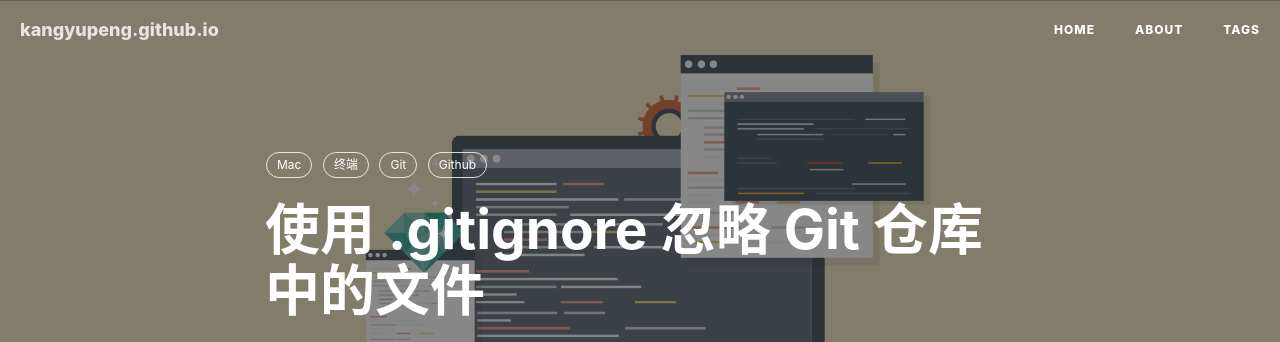
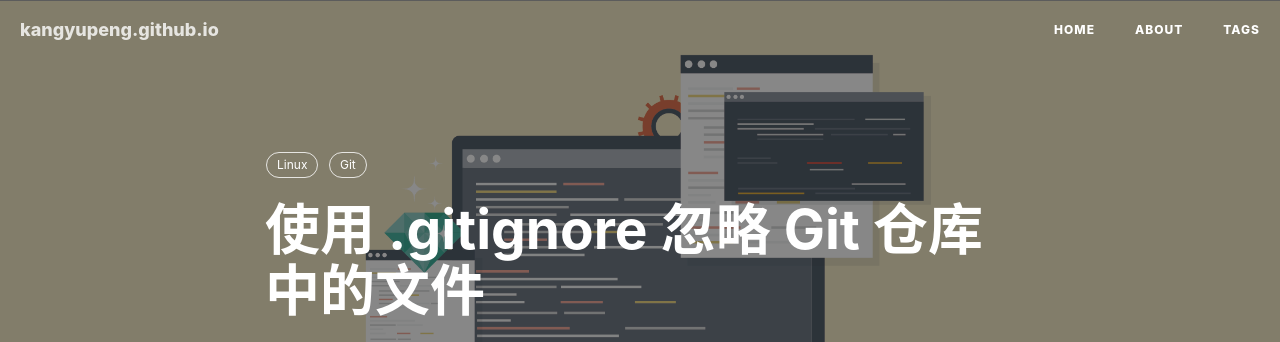
Before and after one commit to kangyupeng/kangyupeng.github.io, a Jekyll site: the page built from _posts/2017-02-22-使用-.gitignore-忽略-git-仓库中的文件.md, in a window 1280 px wide and 900 px high. Shown: the top 342 px of the window. Built offline with Jekyll 4.4.1, drawn with Linux system fonts in a browser that asks for light colours; nearby versions of some CDN libraries; comment, search, counter and statistics services are not loaded.

Commit message:
Update 2017-02-22-使用-.gitignore-忽略-git-仓库中的文件.md

```diff
--- a/_posts/2017-02-22-使用-.gitignore-忽略-git-仓库中的文件.md
+++ b/_posts/2017-02-22-使用-.gitignore-忽略-git-仓库中的文件.md
@@ -7,10 +7,8 @@ author:     BY
 header-img: img/post-bg-debug.png
 catalog: true
 tags:
-    - Mac
-    - 终端
+    - Linux
     - Git
-    - Github
 ---
 
 
```
